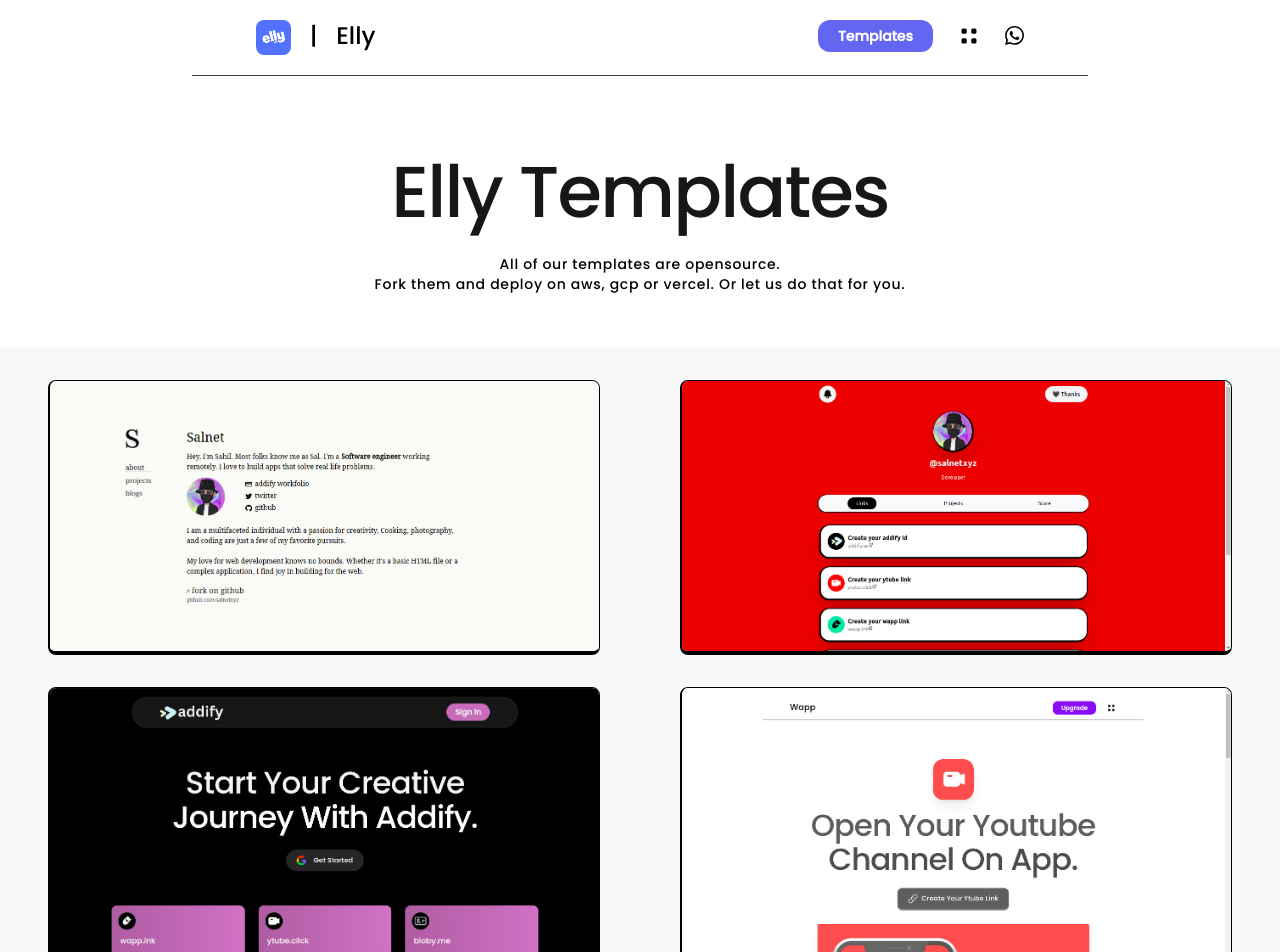
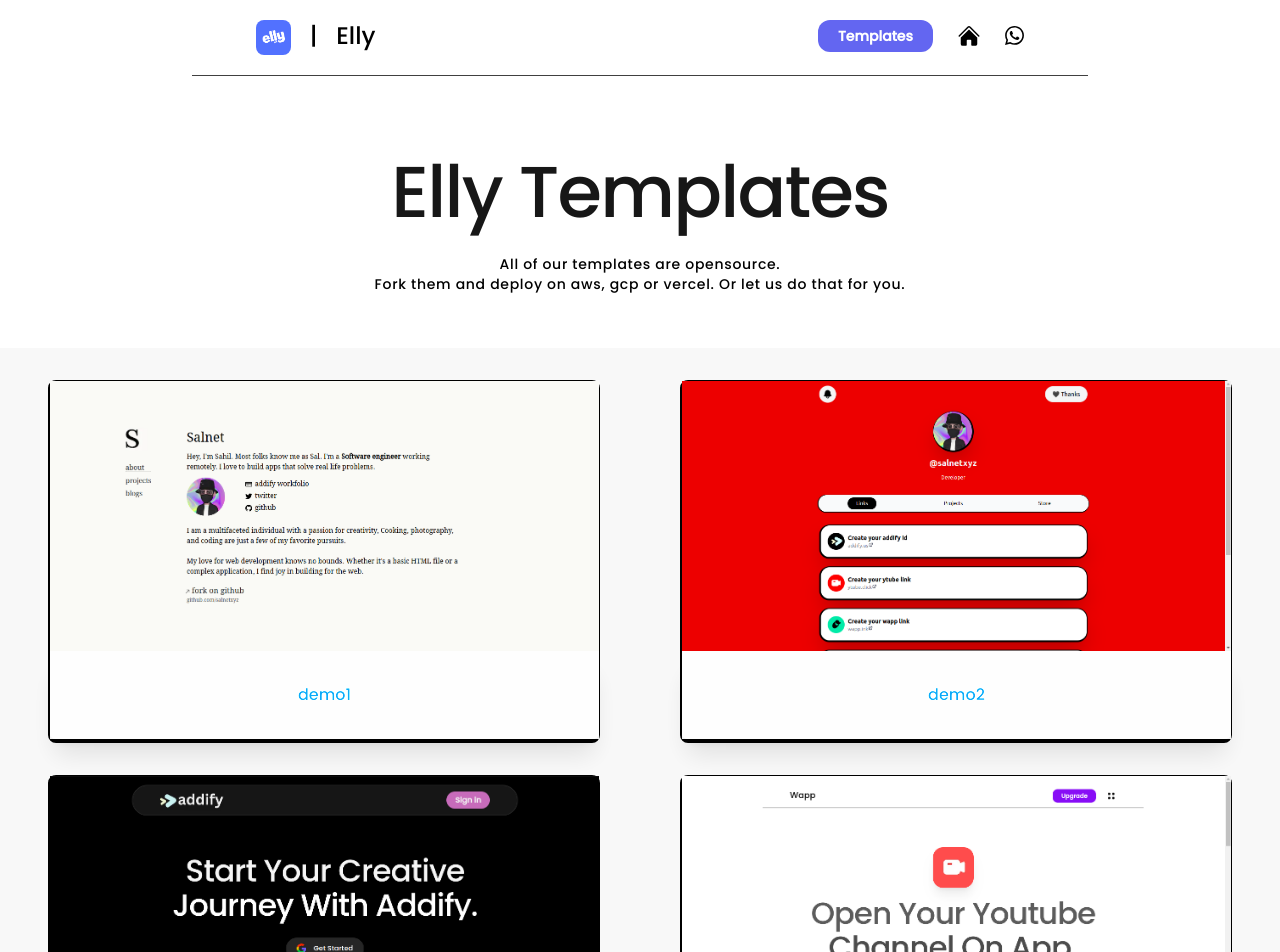
Before and after one commit to salnetxyz/elly, a Next.js app: page /templates in a window 1280 px wide. Shown: the top 952 px of the page. Built offline with nearby package versions, Linux system fonts and the light colour scheme.

Commit message:
added demo

```diff
--- a/pages/components/TemplateCard.js
+++ b/pages/components/TemplateCard.js
@@ -1,14 +1,16 @@
 import Image from "next/image"
 import Link from "next/link"
-const TemplateCard = ({image})=>{
+const TemplateCard = ({image, name})=>{
    return(
     <div className="hover:opacity-95 hover:brightness-50">
+    <div className="rounded-lg  border border-black border-l-2 rounded-lg border-b-4">
     <Image
-    className="rounded-lg  border border-black border-l-2 rounded-lg border-b-4"
     src={`/${image}`}
     width={600}
     height={600}
     />
+    <p className="py-8 brightness-125 shadow-xl bg-white text-sky-600 opacity-95 text-center">{name}</p>
+   </div>
  </div>
    )
 }
--- a/pages/index.js
+++ b/pages/index.js
@@ -23,10 +23,20 @@
     </Link>
     </div>
 
-    <div className="flex-none">
+    {/* <div className="flex-none">
     <Link href="/" className="text-sm font-semibold pl-3 sm:pl-6 rounded-full py-1 text-white flex gap-1">
     <svg xmlns="http://www.w3.org/2000/svg" fill="black" viewBox="0 0 24 24" stroke-width="1.5" stroke="currentColor" class="w-6 h-6">
     <path stroke-linecap="round" stroke-linejoin="round" d="M3.75 6A2.25 2.25 0 016 3.75h2.25A2.25 2.25 0 0110.5 6v2.25a2.25 2.25 0 01-2.25 2.25H6a2.25 2.25 0 01-2.25-2.25V6zM3.75 15.75A2.25 2.25 0 016 13.5h2.25a2.25 2.25 0 012.25 2.25V18a2.25 2.25 0 01-2.25 2.25H6A2.25 2.25 0 013.75 18v-2.25zM13.5 6a2.25 2.25 0 012.25-2.25H18A2.25 2.25 0 0120.25 6v2.25A2.25 2.25 0 0118 10.5h-2.25a2.25 2.25 0 01-2.25-2.25V6zM13.5 15.75a2.25 2.25 0 012.25-2.25H18a2.25 2.25 0 012.25 2.25V18A2.25 2.25 0 0118 20.25h-2.25A2.25 2.25 0 0113.5 18v-2.25z" />
+    </svg>
+    </Link>
+    </div> */}
+
+
+    <div className="flex-none">
+    <Link href="/" className="text-sm font-semibold pl-3 sm:pl-6 rounded-full py-1 text-white flex gap-1">
+    <svg xmlns="http://www.w3.org/2000/svg" viewBox="0 0 24 24" fill="black" className="w-6 h-6">
+    <path d="M11.47 3.84a.75.75 0 011.06 0l8.69 8.69a.75.75 0 101.06-1.06l-8.689-8.69a2.25 2.25 0 00-3.182 0l-8.69 8.69a.75.75 0 001.061 1.06l8.69-8.69z" />
+    <path d="M12 5.432l8.159 8.159c.03.03.06.058.091.086v6.198c0 1.035-.84 1.875-1.875 1.875H15a.75.75 0 01-.75-.75v-4.5a.75.75 0 00-.75-.75h-3a.75.75 0 00-.75.75V21a.75.75 0 01-.75.75H5.625a1.875 1.875 0 01-1.875-1.875v-6.198a2.29 2.29 0 00.091-.086L12 5.43z" />
     </svg>
     </Link>
     </div>
--- a/pages/templates.js
+++ b/pages/templates.js
@@ -24,8 +24,9 @@
 
     <div className="flex-none">
     <Link href="/" className="text-sm font-semibold pl-3 sm:pl-6 rounded-full py-1 text-white flex gap-1">
-    <svg xmlns="http://www.w3.org/2000/svg" fill="black" viewBox="0 0 24 24" stroke-width="1.5" stroke="currentColor" class="w-6 h-6">
-    <path stroke-linecap="round" stroke-linejoin="round" d="M3.75 6A2.25 2.25 0 016 3.75h2.25A2.25 2.25 0 0110.5 6v2.25a2.25 2.25 0 01-2.25 2.25H6a2.25 2.25 0 01-2.25-2.25V6zM3.75 15.75A2.25 2.25 0 016 13.5h2.25a2.25 2.25 0 012.25 2.25V18a2.25 2.25 0 01-2.25 2.25H6A2.25 2.25 0 013.75 18v-2.25zM13.5 6a2.25 2.25 0 012.25-2.25H18A2.25 2.25 0 0120.25 6v2.25A2.25 2.25 0 0118 10.5h-2.25a2.25 2.25 0 01-2.25-2.25V6zM13.5 15.75a2.25 2.25 0 012.25-2.25H18a2.25 2.25 0 012.25 2.25V18A2.25 2.25 0 0118 20.25h-2.25A2.25 2.25 0 0113.5 18v-2.25z" />
+    <svg xmlns="http://www.w3.org/2000/svg" viewBox="0 0 24 24" fill="black" className="w-6 h-6">
+    <path d="M11.47 3.84a.75.75 0 011.06 0l8.69 8.69a.75.75 0 101.06-1.06l-8.689-8.69a2.25 2.25 0 00-3.182 0l-8.69 8.69a.75.75 0 001.061 1.06l8.69-8.69z" />
+    <path d="M12 5.432l8.159 8.159c.03.03.06.058.091.086v6.198c0 1.035-.84 1.875-1.875 1.875H15a.75.75 0 01-.75-.75v-4.5a.75.75 0 00-.75-.75h-3a.75.75 0 00-.75.75V21a.75.75 0 01-.75.75H5.625a1.875 1.875 0 01-1.875-1.875v-6.198a2.29 2.29 0 00.091-.086L12 5.43z" />
     </svg>
     </Link>
     </div>
@@ -64,11 +65,11 @@
 
            {/* Card Section */}
               <div className="sm:grid grid-cols-2 gap-x-20 gap-y-8 space-y-8 sm:space-y-0 sm:mx-12 mx-4">
-              <TemplateCard image={"portfolio.png"} />
-              <TemplateCard image={"link.png"} />
-              <TemplateCard image={"product.png"} />
-              <TemplateCard image={"ellyt.png"} />
-              <TemplateCard image={"page.png"} />
+              <TemplateCard name={"demo1"} image={"portfolio.png"} />
+              <TemplateCard name={"demo2"} image={"link.png"} />
+              <TemplateCard name={"demo3"} image={"product.png"} />
+              <TemplateCard name={"demo4"} image={"ellyt.png"} />
+              <TemplateCard name={"demo5"} image={"page.png"} />
 
 
 
```
